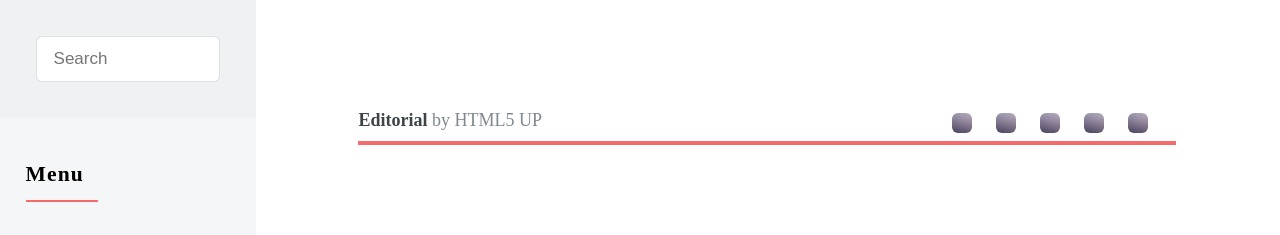
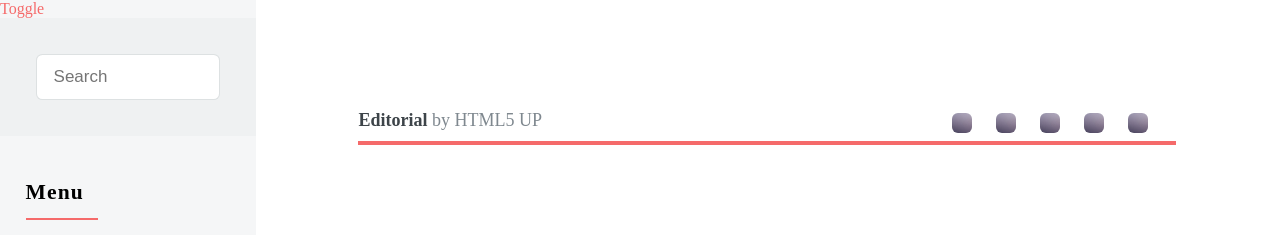
Before and after one commit to AlimpicAleksandar03/Custom-template, a plain HTML site: page index.html in a window 1280 px wide. Shown: the top 235 px of the page. Drawn offline with Linux system fonts and the light colour scheme.

Commit message:
Add sidebar toggle

```diff
--- a/index.html
+++ b/index.html
@@ -12,6 +12,7 @@
     <div class="wrapper">
       <!-- Sidebar -->
       <div class="sidebar">
+        <a href=".sidebar" class="toggle">Toggle</a>
         <header class="side-header">
           <input type="text" placeholder="Search">
         </header>
```
